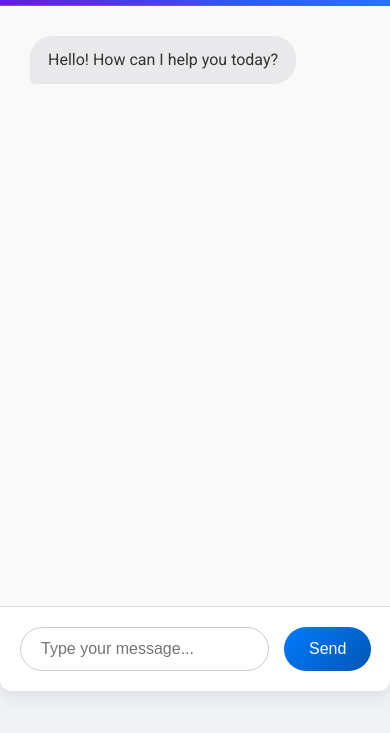
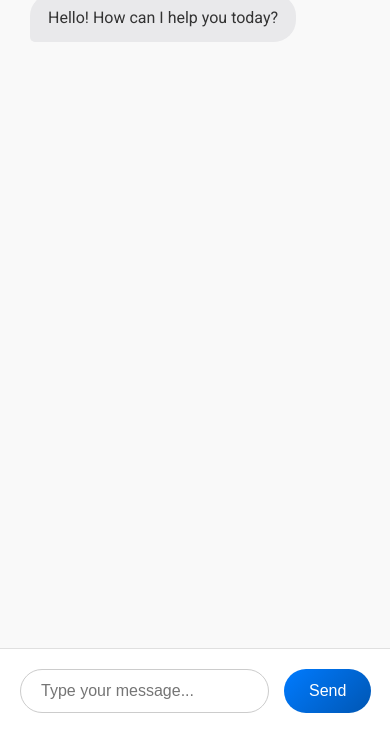
Before and after one commit to SoniSameer/llama-chatbot, a website: page public/index.html in a window 390 px wide. Shown: the part 111-844 px from the top of the page. Drawn offline with nearby package versions, Linux system fonts and the light colour scheme.

Commit message:
adjuted height and width of the chat container

```diff
--- a/public/style.css
+++ b/public/style.css
@@ -12,7 +12,7 @@
 /* Chat Container */
 #chat-container {
     width: 100%;
-    max-width: 700px;
+    max-width: 900px;
     height: 90vh;
     background-color: #ffffff;
     border-radius: 12px;
@@ -204,3 +204,18 @@
 #chat-box::-webkit-scrollbar-thumb:hover {
     background: #555;
 }
+
+/* Mobile Styles */
+@media (max-width: 768px) {
+    body {
+        display: block;
+    }
+
+    #chat-container {
+        width: 100vw;
+        height: 100vh;
+        max-width: 100%;
+        border-radius: 0;
+        box-shadow: none;
+    }
+}
```
